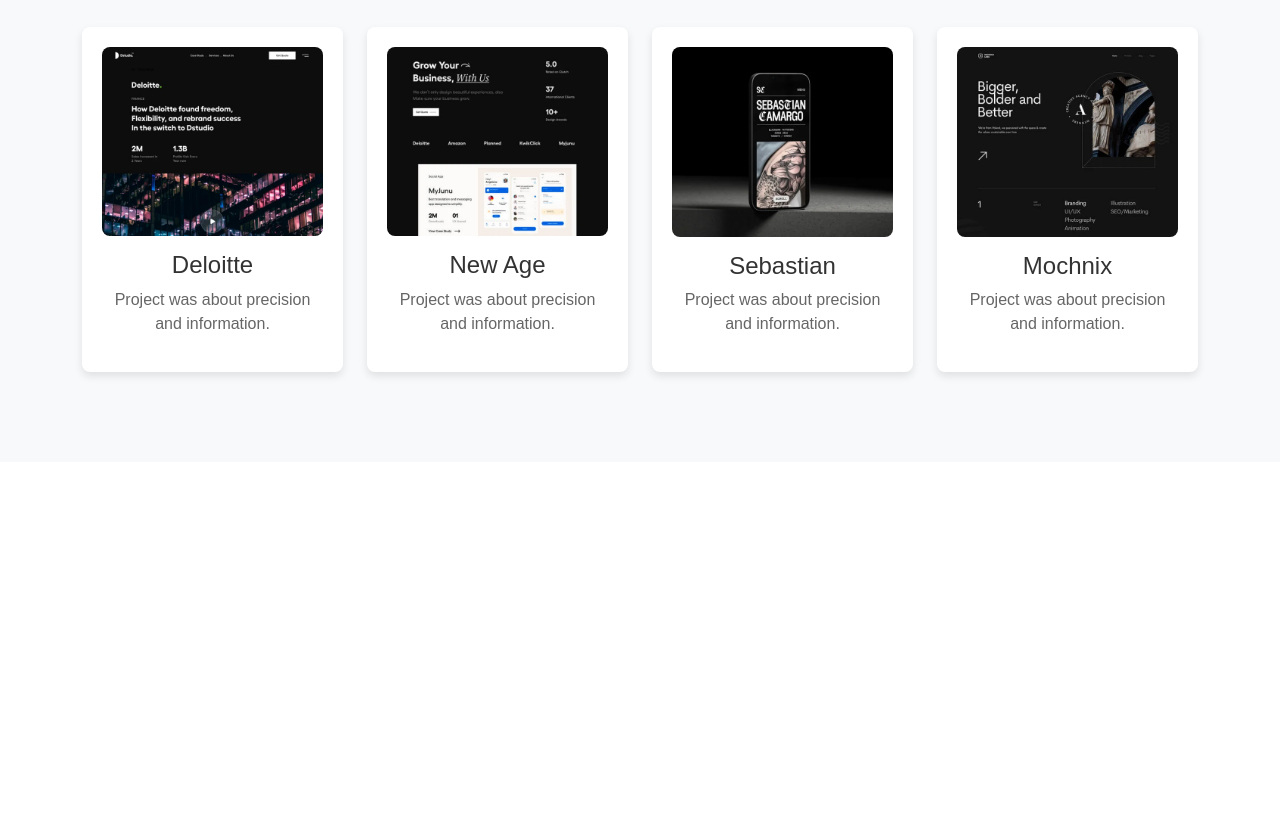
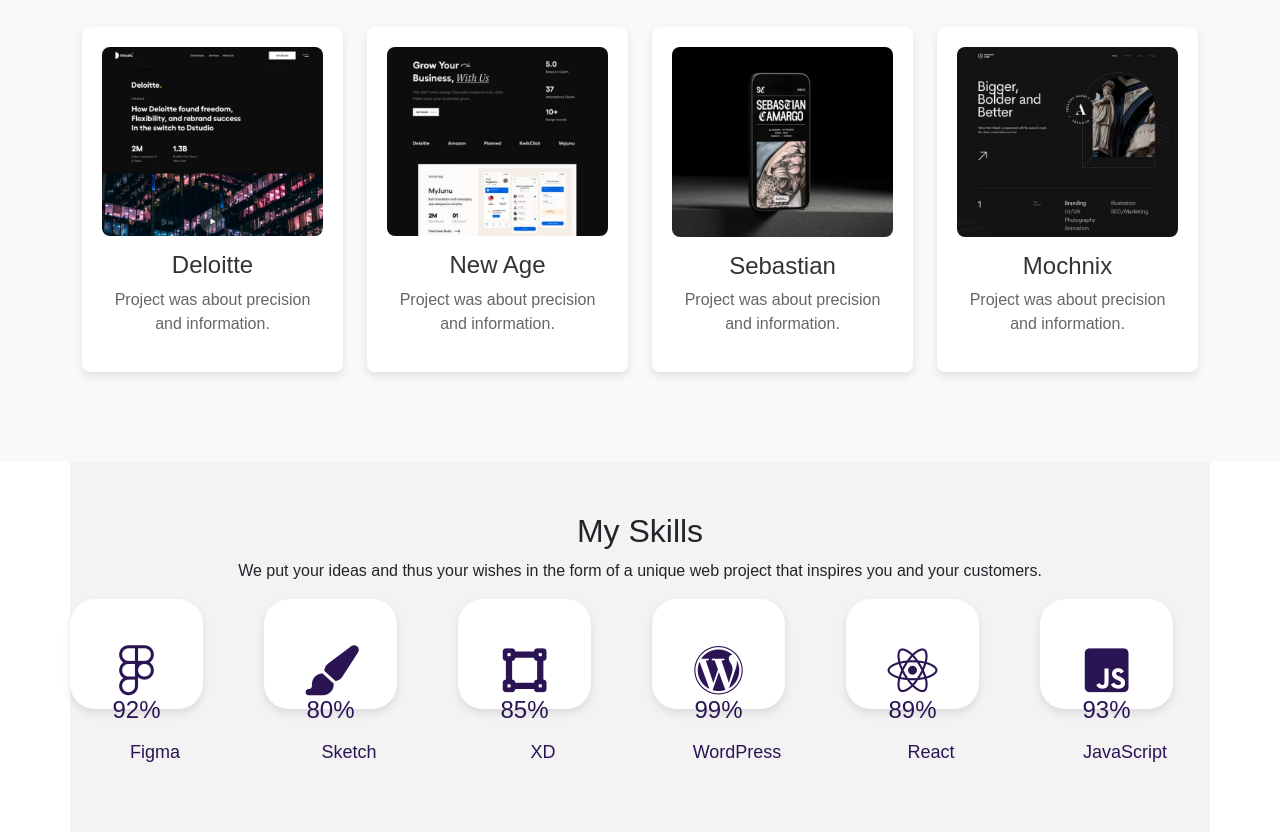
Before and after one commit to anantsaxena004/Bootstrap_Project, a plain HTML site: page index.html in a window 1280 px wide. Shown: the part 1027-1859 px from the top of the page. Before the commit the page ends 1489 px from the top, so only its background shows below. Drawn offline with nearby package versions, Linux system fonts and the light colour scheme.

Commit message:
file confi done

```diff
--- a/index.html
+++ b/index.html
@@ -148,6 +148,69 @@
         </div>
     </section>
 
+    <div class="container skills-section text-center">
+        <h2>My Skills</h2>
+        <p>We put your ideas and thus your wishes in the form of a unique web project that inspires you and your customers.</p>
+        <div class="row">
+            <div class="col-md-2">
+                <div class="card skill-card">
+                    <div class="card-body">
+                        <i class="fab fa-figma skill-icon"></i>
+                        <h3 class="skill-percentage">92%</h3>
+                    </div>
+                </div>
+                <p class="skill-name">Figma</p>
+            </div>
+            <div class="col-md-2">
+                <div class="card skill-card">
+                    <div class="card-body">
+                        <i class="fas fa-paint-brush skill-icon"></i>
+                        <h3 class="skill-percentage">80%</h3>
+                    </div>
+                </div>
+                <p class="skill-name">Sketch</p>
+            </div>
+            <div class="col-md-2">
+                <div class="card skill-card">
+                    <div class="card-body">
+                        <i class="fas fa-vector-square skill-icon"></i>
+                        <h3 class="skill-percentage">85%</h3>
+                    </div>
+                </div>
+                <p class="skill-name">XD</p>
+            </div>
+            <div class="col-md-2">
+                <div class="card skill-card">
+                    <div class="card-body">
+                        <i class="fab fa-wordpress skill-icon"></i>
+                        <h3 class="skill-percentage">99%</h3>
+                    </div>
+                </div>
+                <p class="skill-name">WordPress</p>
+            </div>
+            <div class="col-md-2">
+                <div class="card skill-card">
+                    <div class="card-body">
+                        <i class="fab fa-react skill-icon"></i>
+                        <h3 class="skill-percentage">89%</h3>
+                    </div>
+                </div>
+                <p class="skill-name">React</p>
+            </div>
+            <div class="col-md-2">
+                <div class="card skill-card">
+                    <div class="card-body">
+                        <i class="fab fa-js-square skill-icon"></i>
+                        <h3 class="skill-percentage">93%</h3>
+                    </div>
+                </div>
+                <p class="skill-name">JavaScript</p>
+            </div>
+        </div>
+    </div>
+
+
+
 
     <script src="https://cdn.jsdelivr.net/npm/@popperjs/core@2.11.7/dist/umd/popper.min.js"></script>
     <script src="https://cdn.jsdelivr.net/npm/bootstrap@5.3.0/dist/js/bootstrap.min.js"></script>
--- a/style.css
+++ b/style.css
@@ -162,3 +162,73 @@
     color: #666;
     font-size: 1em;
 }
+
+
+
+/* my skill css */
+.skills-section {
+    background-color: #f3f3f3;
+    padding: 50px 0;
+}
+.skill-card {
+    margin-bottom: 30px;
+    border: none;
+    background-color: #fff;
+    box-shadow: 0 4px 8px rgba(0, 0, 0, 0.1);
+    border-radius: 25px;
+    width: 133px;
+    height: 110px;
+    padding: 30px 15px 25px 15px;
+}
+.skill-icon {
+    font-size: 50px;
+    color: #2a1454;
+}
+.skill-percentage {
+    font-size: 24px;
+    color: #2a1454;
+}
+.skill-name {
+    font-size: 18px;
+    color: #2a1454;
+    margin-top: 10px;
+}
+
+
+
+
+
+
+
+
+
+
+
+
+.skill-item {
+    text-align: center;
+    margin-bottom: 30px;
+}
+.skill-inner {
+    background-color: #fff;
+    border-radius: 25px;
+    box-shadow: 0 4px 8px rgba(0, 0, 0, 0.1);
+    padding: 30px 15px 25px 15px;
+    width: 133px;
+    height: 110px;
+    margin: 0 auto;
+}
+.icon-box img {
+    width: 50px;
+    height: 50px;
+}
+.number {
+    font-size: 24px;
+    color: #2a1454;
+    margin-top: 10px;
+}
+.skill-item p {
+    font-size: 18px;
+    color: #2a1454;
+    margin-top: 10px;
+}
```
Also changed, not shown: figma.png (added).
